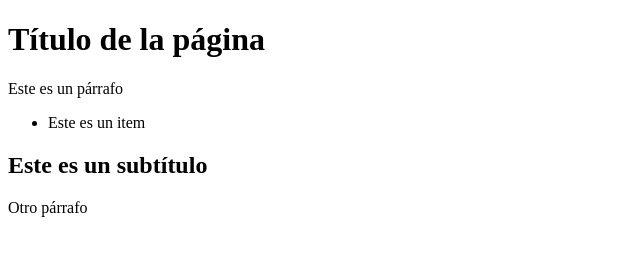
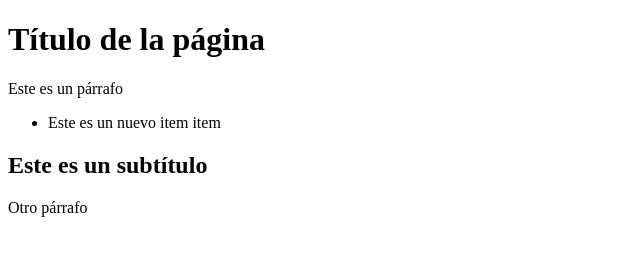
Before and after one commit to makeitrealcamp/test-repository, a plain HTML site: page index.html in a window 1280 px wide. Shown: the full height of the page, 0-640 px from the left. Drawn offline with Linux system fonts and the light colour scheme.

Commit message:
cambie un item

```diff
--- a/index.html
+++ b/index.html
@@ -8,7 +8,7 @@
   <h1>Título de la página</h1>
   <p>Este es un párrafo</p>
   <ul>
-    <li>Este es un item</li>
+    <li>Este es un nuevo item item</li>
   </ul>
   <h2>Este es un subtítulo</h2>
   <p>Otro párrafo</p>
```
